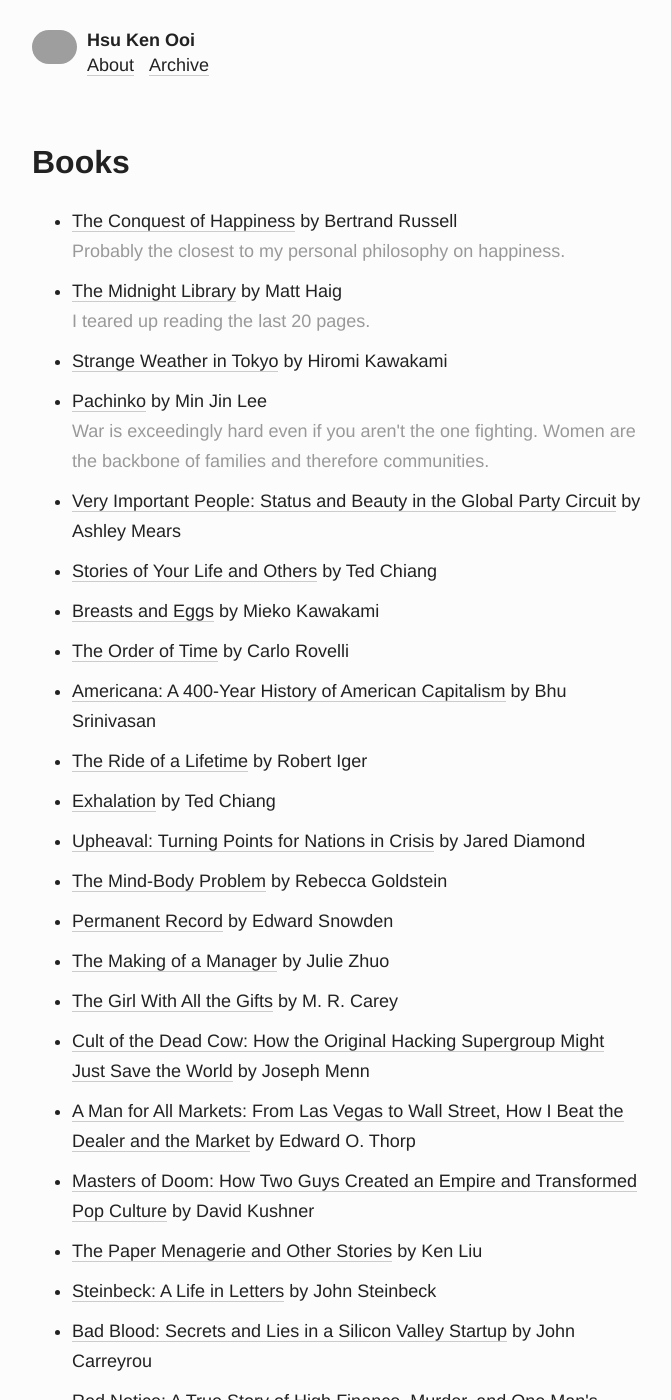
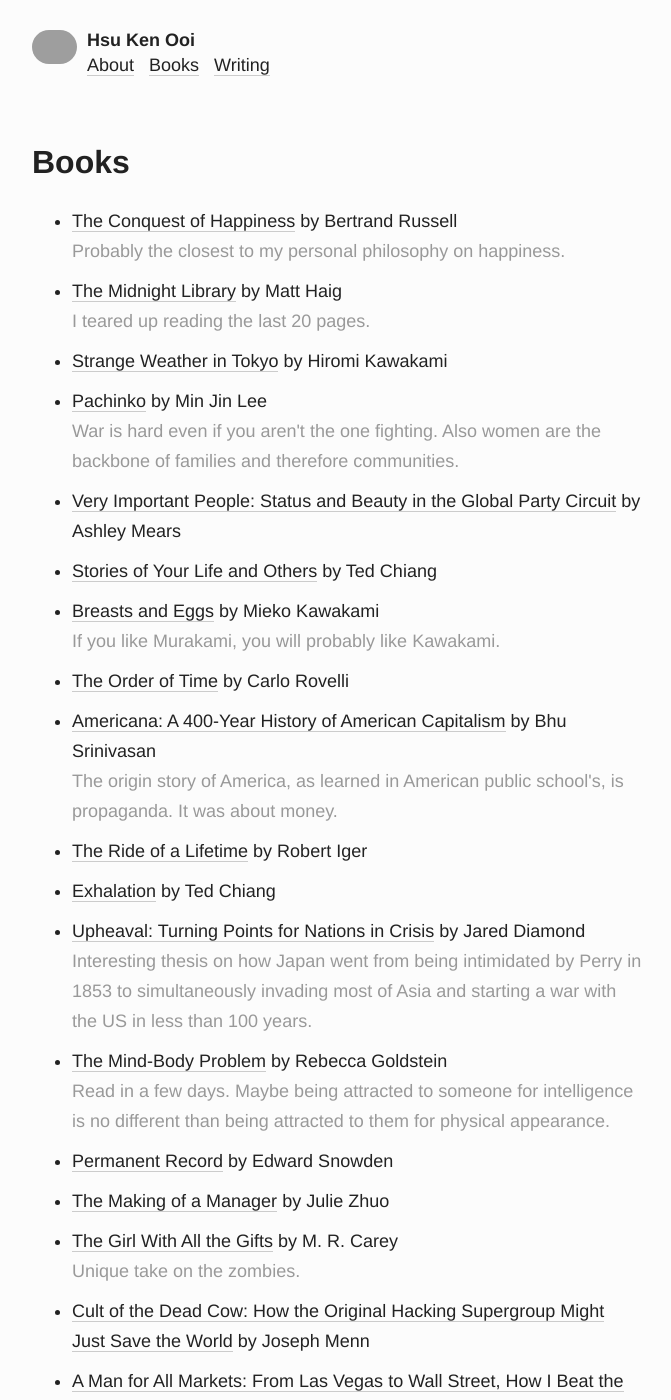
Before and after one commit to hsukenooi/hsukenooi.github.com, a Jekyll site: the page built from books.html, in a window 1280 px wide and 1400 px high. Shown: the whole window, without its empty margins (303-974 px from the left). Built offline with Jekyll 4.4.1, drawn with Linux system fonts in a browser that asks for light colours; some of the changed text lies outside the part shown; grey boxes are pictures that could not be loaded.

Commit message:
Added comments where appropriate

```diff
--- a/_config.yml
+++ b/_config.yml
@@ -6,8 +6,9 @@ permalink: pretty
 navigation:
   - title: About
     url: /about/
-  - title: Archive
-    url: /archive/
-
+  - title: Books
+    url: /books/
+  - title: Writing
+    url: /writing/
 
 ---
--- a/books.html
+++ b/books.html
@@ -20,7 +20,7 @@ books:
     name: "Pachinko"
     url: "https://www.amazon.com/Pachinko-National-Book-Award-Finalist-ebook/dp/B01GZY28JA"
     author: "Min Jin Lee"
-    comment: "War is exceedingly hard even if you aren't the one fighting. Women are the backbone of families and therefore communities."
+    comment: "War is hard even if you aren't the one fighting. Also women are the backbone of families and therefore communities."
   very-important-people:
     name: "Very Important People: Status and Beauty in the Global Party Circuit"
     url: "https://www.amazon.com/Very-Important-People-Status-Circuit/dp/0691168652"
@@ -33,6 +33,7 @@ books:
     name: "Breasts and Eggs"
     url: "https://www.amazon.com/Breasts-Eggs-Mieko-Kawakami/dp/1609455878"
     author: "Mieko Kawakami"
+    comment: "If you like Murakami, you will probably like Kawakami."
   order-time:
     name: "The Order of Time"
     url: "https://www.amazon.com/Order-Time-Carlo-Rovelli/dp/0735216118"
@@ -41,6 +42,7 @@ books:
     name: "Americana: A 400-Year History of American Capitalism"
     url: "https://www.amazon.com/Americana-400-Year-History-American-Capitalism/dp/0399563814"
     author: "Bhu Srinivasan"
+    comment: "The origin story of America, as learned in American public school's, is propaganda. It was about money."
   ride-lifetime:
     name: "The Ride of a Lifetime"
     url: "https://www.amazon.com/Ride-Lifetime-Lessons-Learned-Company/dp/0399592091"
@@ -53,10 +55,12 @@ books:
     name: "Upheaval: Turning Points for Nations in Crisis"
     url: "https://www.amazon.com/Upheaval-Turning-Points-Nations-Crisis/dp/0316409138"
     author: "Jared Diamond"
+    comment: "Interesting thesis on how Japan went from being intimidated by Perry in 1853 to simultaneously invading most of Asia and starting a war with the US in less than 100 years."
   mind-body:
     name: "The Mind-Body Problem"
     url: "https://www.amazon.com/Mind-Body-Problem-foreword-Jane-Smiley-ebook/dp/B00M1WRX3W"
     author: "Rebecca Goldstein"
+    comment: "Read in a few days. Maybe being attracted to someone for intelligence is no different than being attracted to them for physical appearance."
   permanent-record:
     name: "Permanent Record"
     url: "https://www.amazon.com/Permanent-Record-Edward-Snowden/dp/1250772907"
@@ -69,6 +73,7 @@ books:
     name: "The Girl With All the Gifts"
     url: "https://www.amazon.com/Girl-All-Gifts-M-Carey/dp/0316334758"
     author: "M. R. Carey"
+    comment: "Unique take on the zombies."
   cult-dead-cow:
     name: "Cult of the Dead Cow: How the Original Hacking Supergroup Might Just Save the World"
     url: "https://www.amazon.com/Cult-Dead-Cow-Original-Supergroup/dp/154176238X"
@@ -93,6 +98,7 @@ books:
     name: "Bad Blood: Secrets and Lies in a Silicon Valley Startup"
     url: "https://www.amazon.com/Bad-Blood-Secrets-Silicon-Startup/dp/0525431993"
     author: "John Carreyrou"
+    comment: "I feel like people outside SF are more surprised by this story than people in SF."
   red-notice:
     name: "Red Notice: A True Story of High Finance, Murder, and One Man's Fight for Justice"
     url: "https://www.amazon.com/Red-Notice-Finance-Murder-Justice/dp/1476755744"
@@ -117,6 +123,7 @@ books:
     name: "Billion Dollar Whale: The Man Who Fooled Wall Street, Hollywood, and the World"
     url: "https://www.amazon.com/Billion-Dollar-Whale-Fooled-Hollywood/dp/031643647X"
     author: "Bradley Hope"
+    comment: "I know we're both Malaysian, from Penang and the same age but, for the record, I didn't know him."
   singapore-story:
     name: "The Singapore Story: Memoirs of Lee Kuan Yew"
     url: "https://www.amazon.com/Singapore-Story-Student-Memoirs-Kuan-ebook/dp/B016JMZ7XC"
@@ -129,10 +136,12 @@ books:
     name: "Death's End"
     url: "https://www.amazon.com/Deaths-End-Remembrance-Earths-Past/dp/0765386631"
     author: "Cixin Liu"
+    comments: "The scale at which this story takes place is incredible."
   dark-forest:
     name: "The Dark Forest"
     url: "https://www.amazon.com/Dark-Forest-Remembrance-Earths-Past/dp/0765386690"
     author: "Cixin Liu"
+    comments: "The dark forest as an answer to the Fermi Paradox is so interesting."
   three-body-problem:
     name: "The Three-Body Problem"
     url: "https://www.amazon.com/Three-Body-Problem-Cixin-Liu/dp/0765382032"
@@ -157,16 +166,16 @@ books:
     name: "Norwegian Wood"
     url: "https://www.amazon.com/Norwegian-Wood-Haruki-Murakami/dp/0375704027"
     author: "Haruki Murakami"
+    comment: "I don't know if I think about love this way anymore but it sure is romantic."
   1q84:
     name: "1Q84"
     url: "https://www.amazon.com/1Q84-Vintage-International-Haruki-Murakami/dp/0307476464"
     author: "Haruki Murakami"
+    comment: "Probably my favorite Murakami book."
   hatching-twitter:
     name: "Hatching Twitter: A True Story of Money, Power, Friendship, and Betrayal"
     url: "https://www.amazon.com/Hatching-Twitter-Story-Friendship-Betrayal/dp/1591847087"
     author: "Nick Bilton"
-
-
 
 
 ---
@@ -182,9 +191,7 @@ books:
         <li>
           <a href="{{book[1].url}}" target="_blank">{{book[1].name}}</a> by {{book[1].author}}
           <br>
-          {% if book[1].comment %}
-            <span class="demphasis">{{book[1].comment}}</span>
-          {% endif %}
+          <span class="demphasis">{{book[1].comment}}</span>
         </li>
       {% endfor %}
     </ul>
--- a/archive.html
+++ b/writing.html
@@ -1,8 +1,8 @@
 ---
 layout: default
-title: "Archive"
+title: "Writing"
 ---
-<h1>Archive</h1>
+<h1>Writing</h1>
 <ul>
   {% for post in site.categories.public %}
     <li>
```
Also changed, not shown: index.html (+0 -15 lines).
